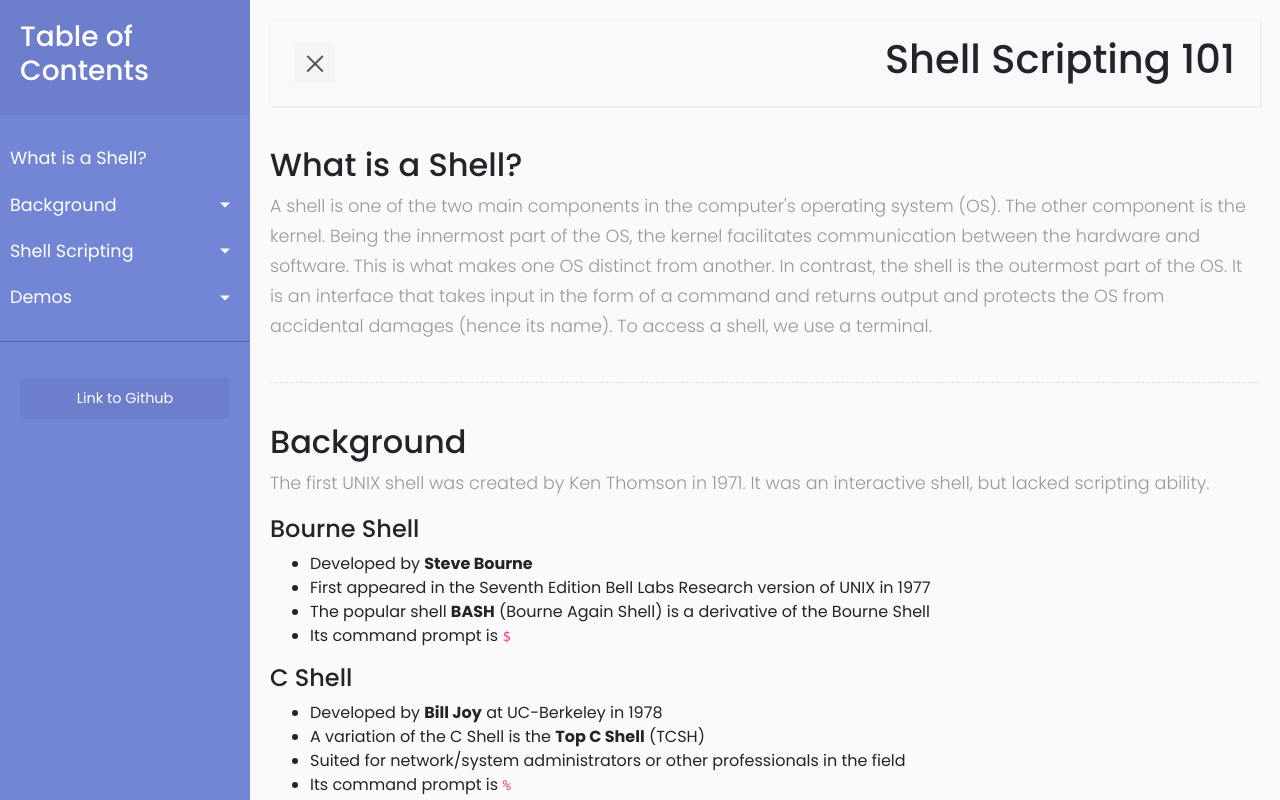
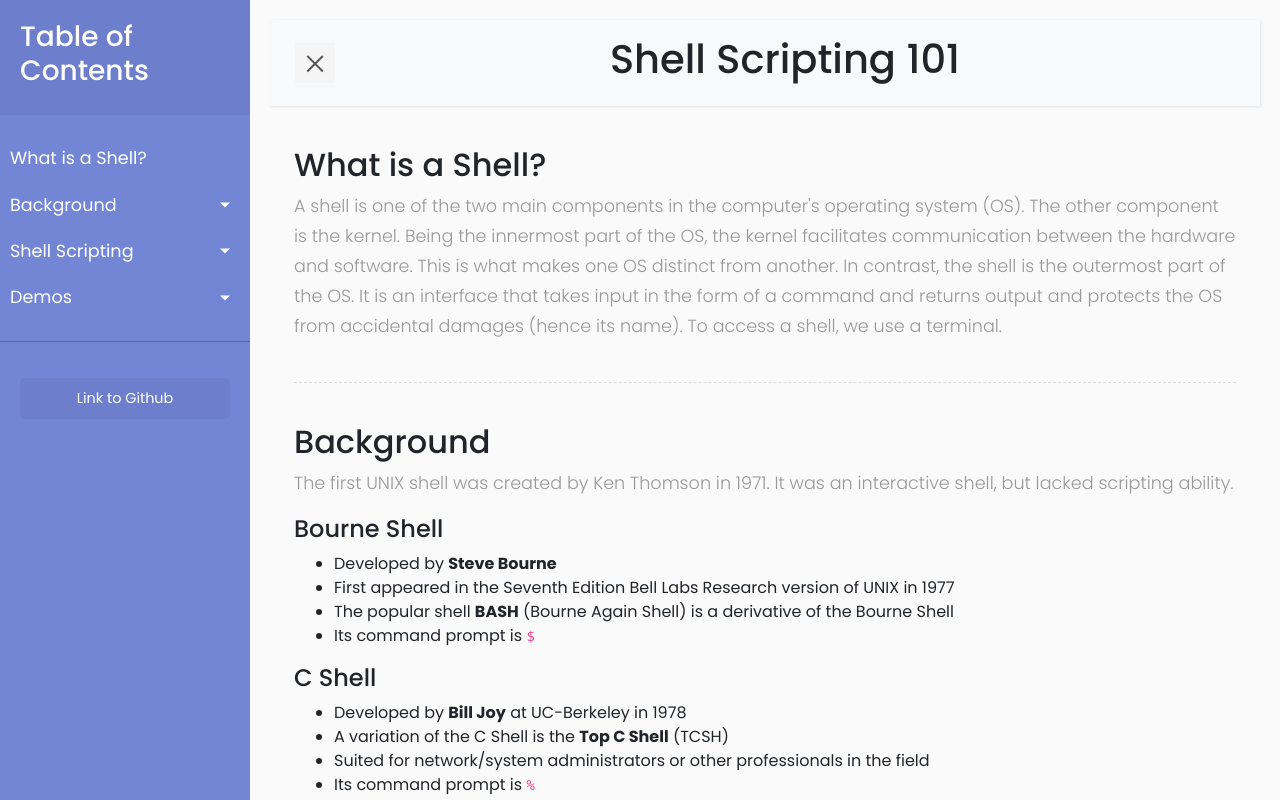
Before and after one commit to joyceliaoo/bottishelli, a plain HTML site: page index.html in a window 1280 px wide. Shown: the top 800 px of the page. Drawn offline with nearby package versions, Linux system fonts and the light colour scheme.

Commit message:
fix front end of website

```diff
--- a/index.html
+++ b/index.html
@@ -79,10 +79,13 @@
               <span></span>
               <span></span>
             </button>
+	    <div class="mx-auto">
 	      <h1>Shell Scripting 101</h1>
+	    </div>
 	  </div>
         </nav>
 
+	<div class="mx-4">
           <h2 id="about">What is a Shell?</h2>
           <p>A shell is one of the two main components in the computer's operating system (OS). The other component is the kernel. Being the innermost part of the OS, the kernel facilitates communication between the hardware and software. This is what makes one OS distinct from another. In contrast, the shell is the outermost part of the OS. It is an interface that takes input in the form of a command and returns output and protects the OS from accidental damages (hence its name). To access a shell, we use a terminal.</p>
 
@@ -371,6 +374,7 @@
 	      SING!.txt       come.txt        watch.txt
 	      g_var = global var has been modified
 	  </samp></pre>
+	</div>
 
 	<footer class="page-footer" style="text-decoration: none;">
 	  <center>
```
Lines whose indentation alone changed are shown as unchanged.
